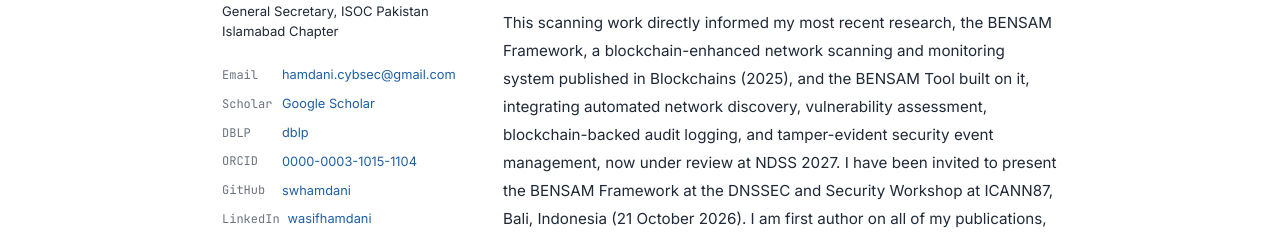
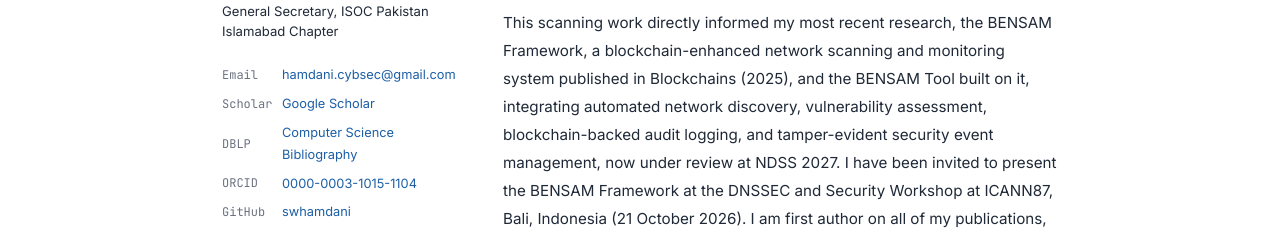
Before and after one commit to swhamdani/swhamdani.github.io, a plain HTML site: page index.html in a window 1280 px wide. Shown: the part 543-777 px from the top of the page. Drawn offline with Linux system fonts and the light colour scheme.

Commit message:
Update index.html

```diff
--- a/index.html
+++ b/index.html
@@ -273,7 +273,7 @@ footer a:hover { text-decoration: underline; }
     <ul class="sidebar-links">
       <li><span class="lbl">Email</span><a href="mailto:hamdani.cybsec@gmail.com">hamdani.cybsec@gmail.com</a></li>
       <li><span class="lbl">Scholar</span><a href="https://scholar.google.com/citations?user=LyV-tMEAAAAJ&hl=en" target="_blank">Google Scholar</a></li>
-      <li><span class="lbl">DBLP</span><a href="https://dblp.org/pid/279/0079.html" target="_blank">dblp</a></li>
+      <li><span class="lbl">DBLP</span><a href="https://dblp.org/pid/279/0079.html" target="_blank">Computer Science Bibliography</a></li>
       <li><span class="lbl">ORCID</span><a href="https://orcid.org/0000-0003-1015-1104" target="_blank">0000-0003-1015-1104</a></li>
       <li><span class="lbl">GitHub</span><a href="https://github.com/swhamdani" target="_blank">swhamdani</a></li>
       <li><span class="lbl">LinkedIn</span><a href="https://www.linkedin.com/in/wasifhamdani/" target="_blank">wasifhamdani</a></li>
```
